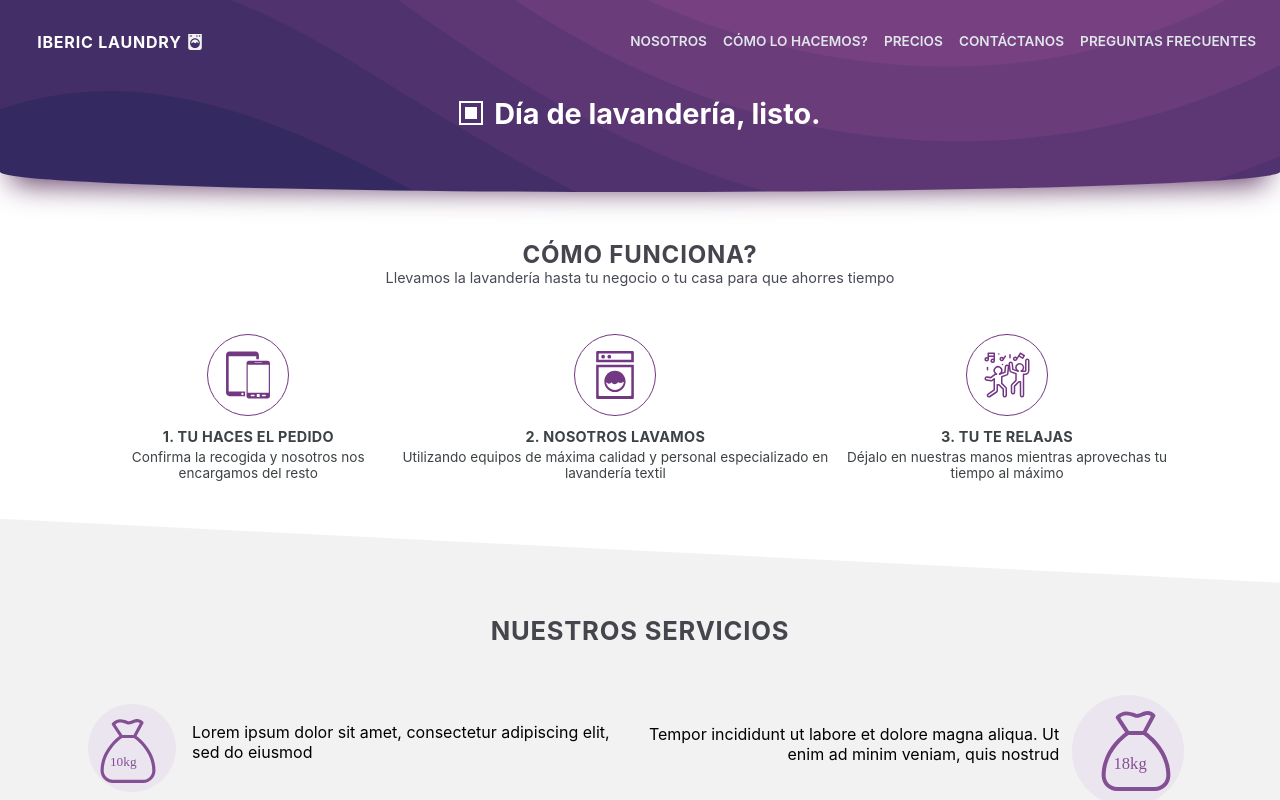
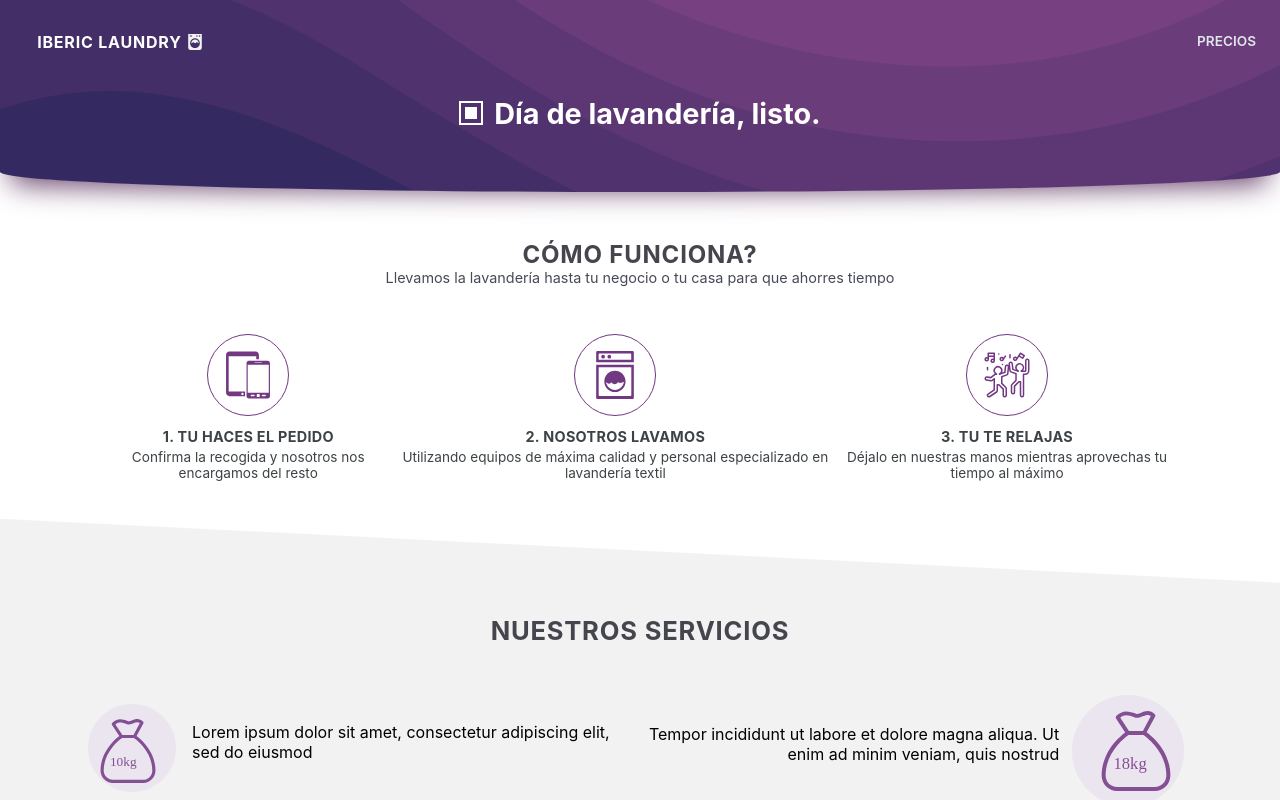
Before and after one commit to yngrdyn/delundry, a React (Create React App) app: page / in a window 1280 px wide. Shown: the top 800 px of the page. Built offline with nearby package versions, Linux system fonts and the light colour scheme.

Commit message:
changing menu

```diff
--- a/src/components/navbar/collapse/index.js
+++ b/src/components/navbar/collapse/index.js
@@ -11,11 +11,11 @@ const Collapse = (props) => {
       <CollapseWrapper>
         <NavLinks>
           <li><Link to="/" onClick={props.handleNavbar}>Inicio</Link></li>
-          <li><Link to="/about-us" onClick={props.handleNavbar}>Nosotros</Link></li>
-          <li><Link to="/how-we-do-it" onClick={props.handleNavbar}>Cómo lo hacemos?</Link></li>
+          {/* <li><Link to="/about-us" onClick={props.handleNavbar}>Nosotros</Link></li>
+          <li><Link to="/how-we-do-it" onClick={props.handleNavbar}>Cómo lo hacemos?</Link></li> */}
           <li><Link to="/pricing" onClick={props.handleNavbar}>Precios</Link></li>
-          <li><Link to="/contact-us" onClick={props.handleNavbar}>Contáctanos</Link></li>
-          <li><Link to="/faqs" onClick={props.handleNavbar}>Preguntas Frecuentes</Link></li>
+          {/* <li><Link to="/contact-us" onClick={props.handleNavbar}>Contáctanos</Link></li>
+          <li><Link to="/faqs" onClick={props.handleNavbar}>Preguntas Frecuentes</Link></li> */}
         </NavLinks>
       </CollapseWrapper>
     );
--- a/src/components/navbar/index.js
+++ b/src/components/navbar/index.js
@@ -28,11 +28,11 @@ const Navbar = (props) => {
             </BurgerWrapper>
             <Brand />
             <NavLinks style={linkAnimation}>
-                <Link to="/about-us">Nosotros</Link>
-                <Link to="/how-we-do-it">Cómo lo hacemos?</Link>
+                {/* <Link to="/about-us">Nosotros</Link>
+                <Link to="/how-we-do-it">Cómo lo hacemos?</Link> */}
                 <Link to="/pricing">Precios</Link>
-                <Link to="/contact-us">Contáctanos</Link>
-                <Link to="/faqs">Preguntas Frecuentes</Link>
+                {/* <Link to="/contact-us">Contáctanos</Link>
+                <Link to="/faqs">Preguntas Frecuentes</Link> */}
             </NavLinks>
         </FlexContainer>
       </NavBar>
```
